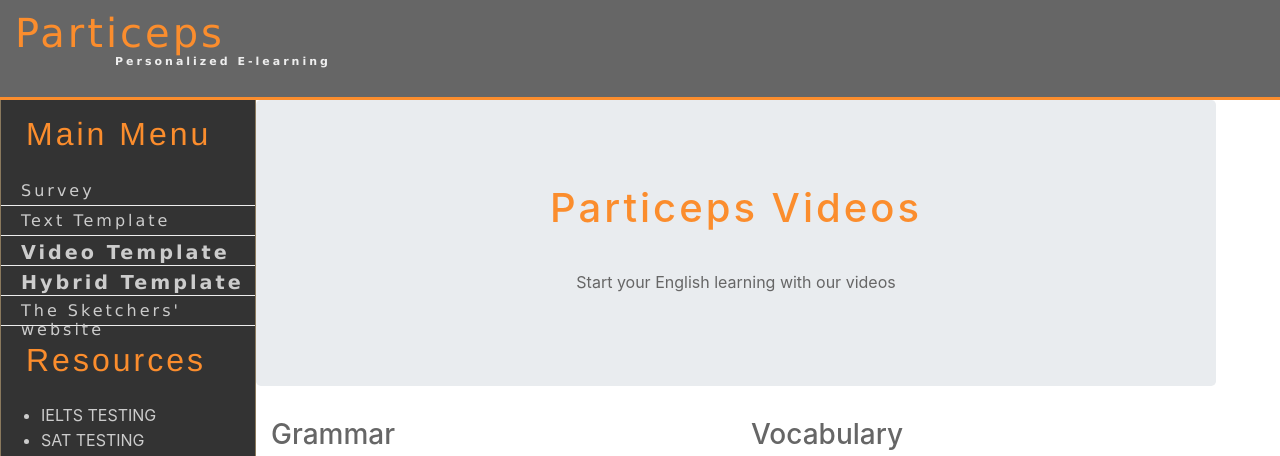
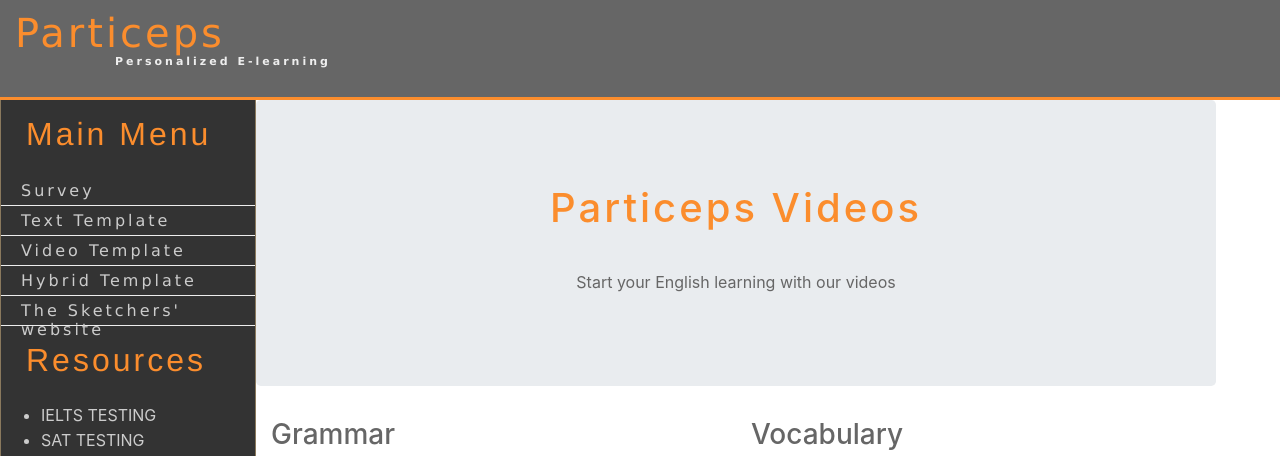
Before and after one commit to NguyenVu11796/NguyenVu11796.github.io, a plain HTML site: page video.html in a window 1280 px wide. Shown: the top 456 px of the page. Drawn offline with nearby package versions, Linux system fonts and the light colour scheme.

Commit message:
fix video and hybrid link

```diff
--- a/video.html
+++ b/video.html
@@ -23,8 +23,8 @@
                         <ul id="navlist">
                             <li><a href="/index.html">Survey</a></li>
                             <li><a href="/text.html">Text Template</a></li>
-                            <li id="active"><a href="/video.html">Video Template</a></li>
-                            <li id="active"><a href="/hybrid.html">Hybrid Template</a></li>
+                            <li><a href="/video.html">Video Template</a></li>
+                            <li><a href="/hybrid.html">Hybrid Template</a></li>
                             <li><a href="https://linh-0v0.github.io/">The Sketchers' website</a></li>
                         </ul>
                     </div>
```
